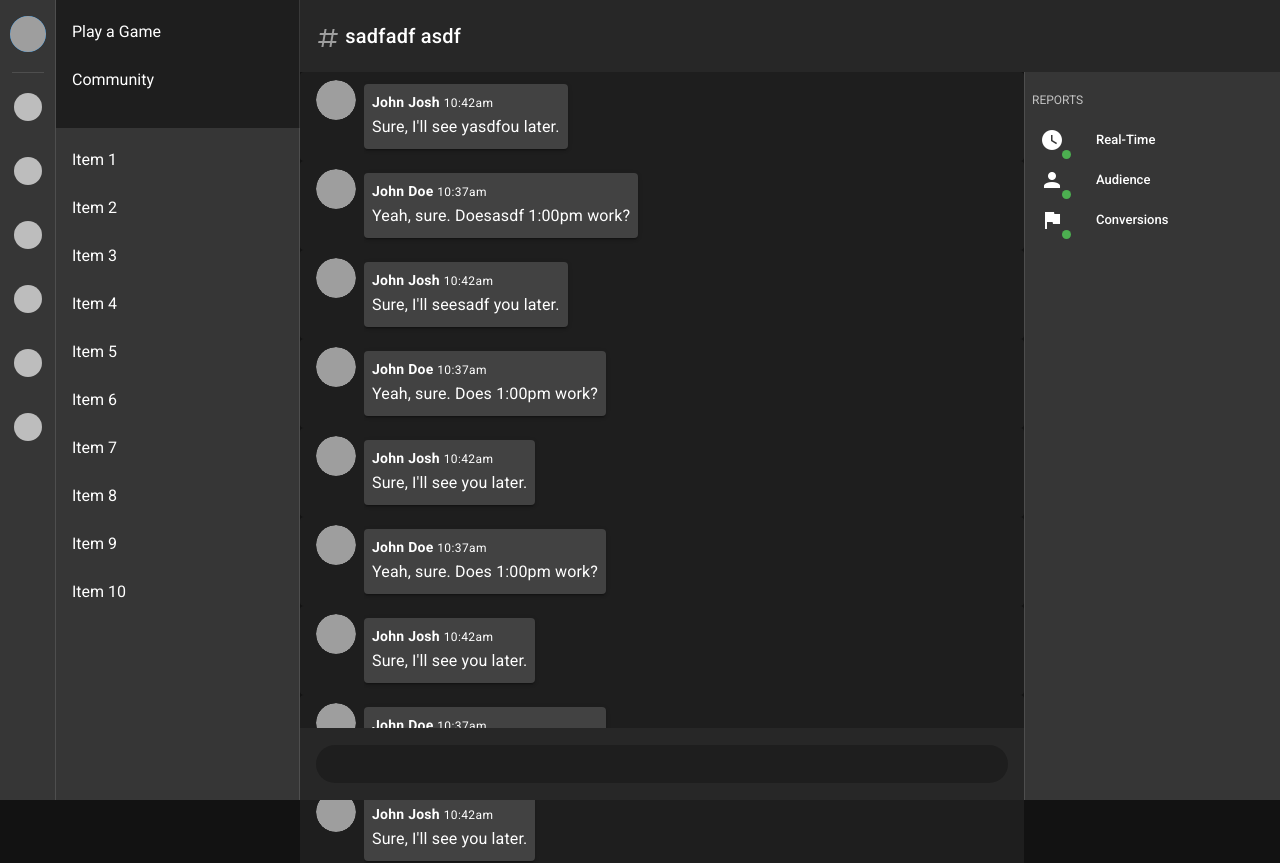
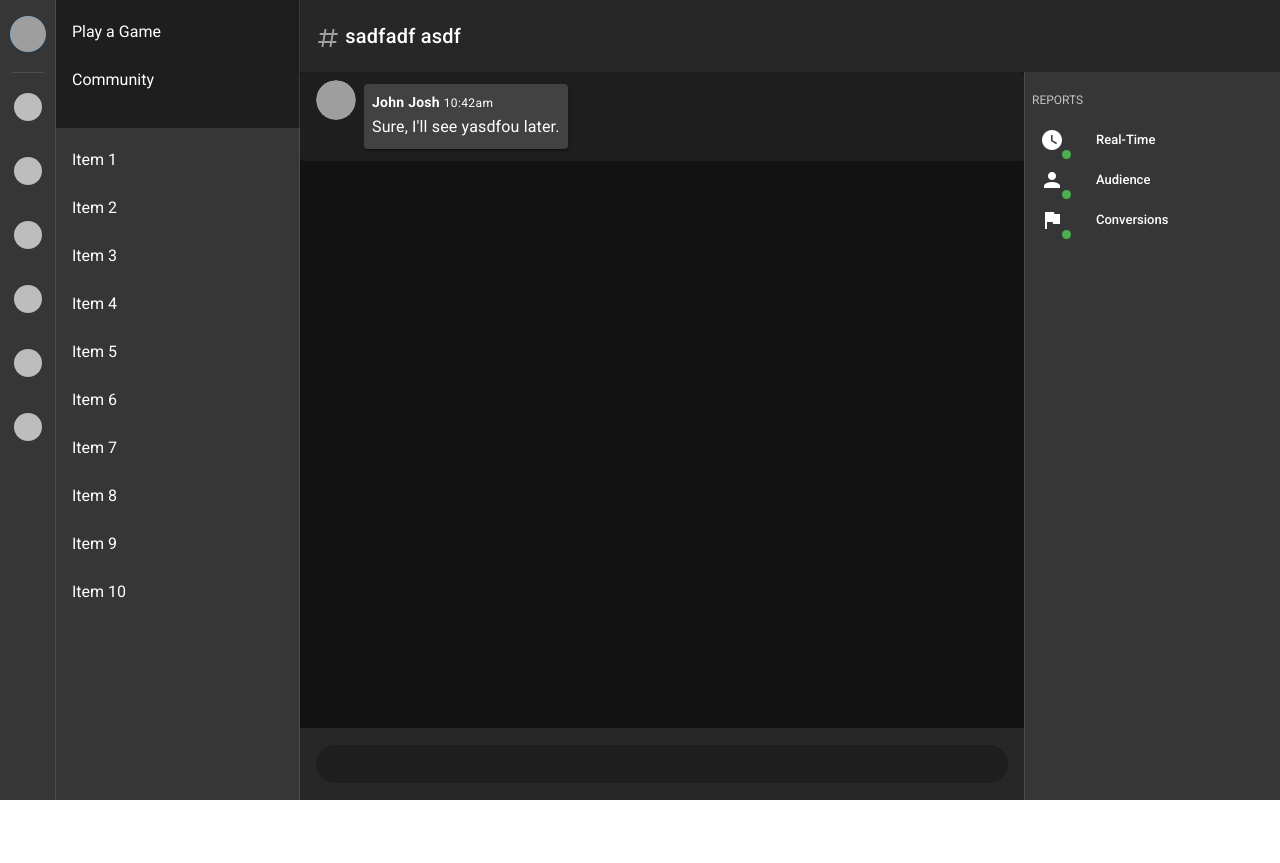
Before and after one commit to Null37/ft_transcendence, a Vue app in the folder front-end/: page /Community in a window 1280 px wide. Shown: the top 863 px of the page. After the commit the page ends 800 px from the top, so only its background shows below. Built offline with nearby package versions, Linux system fonts and the light colour scheme; grey boxes are pictures that could not be loaded.

Commit message:
getting input from text-area and updating it

```diff
--- a/front-end/src/views/Community.vue
+++ b/front-end/src/views/Community.vue
@@ -17,112 +17,25 @@ export default Vue.extend({
         });
       }
     },
+	methods: {
+		submitMessage: function(e: any) {
+			this.messages.push({id: 0, from: "", message: e.target.value, time: "", color: 'deep-purple lighten-1'}); // id should be dynamic
+			this.placeHolder = "";
+		},
+
+		updateMessage: function(e: any){
+			this.placeHolder = e.target.value;
+		}
+	},
     data: () => ({
         drawer: null,
+		placeHolder: "",
         messages: [
           {
             id: 0,
             from: 'John Josh',
             message: `Sure, I'll see yasdfou later.`,
             time: '10:42am',
-            color: 'deep-purple lighten-1',
-          },
-          {
-            id: 1,
-            from: 'John Doe',
-            message: 'Yeah, sure. Doesasdf 1:00pm work?',
-            time: '10:37am',
-            color: 'green',
-          },
-          {
-            id: 2,
-            from: 'John Josh',
-            message: `Sure, I'll seesadf you later.`,
-            time: '10:42am',
-            color: 'deep-purple lighten-1',
-          },
-          {
-            id: 3,
-            from: 'John Doe',
-            message: 'Yeah, sure. Does 1:00pm work?',
-            time: '10:37am',
-            color: 'green',
-          },
-          {
-            id: 4,
-            from: 'John Josh',
-            message: `Sure, I'll see you later.`,
-            time: '10:42am',
-            color: 'deep-purple lighten-1',
-          },
-          {
-            id: 5,
-            from: 'John Doe',
-            message: 'Yeah, sure. Does 1:00pm work?',
-            time: '10:37am',
-            color: 'green',
-          },
-          {
-            id: 6,
-            from: 'John Josh',
-            message: `Sure, I'll see you later.`,
-            time: '10:42am',
-            color: 'deep-purple lighten-1',
-          },
-          {
-            id: 7,
-            from: 'John Doe',
-            message: 'Yeah, sure. Does 1:00pm work?',
-            time: '10:37am',
-            color: 'green',
-          },
-          {
-            id: 8,
-            from: 'John Josh',
-            message: `Sure, I'll see you later.`,
-            time: '10:42am',
-            color: 'deep-purple lighten-1',
-          },
-          {
-            id: 9,
-            from: 'John Doe',
-            message: 'Yeah, sure. Does 1:00pm work?',
-            time: '10:37am',
-            color: 'green',
-          },
-          {
-            id: 10,
-            from: 'John Josh',
-            message: `Sure, I'll see you later.`,
-            time: '10:42am',
-            color: 'deep-purple lighten-1',
-          },
-          {
-            id: 11,
-            from: 'John Doe',
-            message: 'Yeah, sure. Does 1:00pm work?',
-            time: '10:37am',
-            color: 'green',
-          },
-          {
-            id: 12,
-            from: 'John Josh',
-            message: `Sure, I'll see you later.`,
-            time: '10:42am',
-            color: 'deep-purple lighten-1',
-          },
-          {
-            id: 13,
-            from: 'John Doe',
-            message: 'Yeah, sure. Does 1:00pm work?',
-            time: '10:37am',
-            color: 'green',
-          },
-          {
-            id: 14,
-            from: 'John Josh',
-            message: 'Did you still want to grab lunch today?Did you still want to grab lunch today?Did you still want to grab lunch today?Did you still want to grab lunch today?Did you still want to grab lunch today?Did you still want to grab lunch today?Did you still want to grab lunch today?Did you still want to grab lunch today?Did you still want to grab lunch today?Did you still want to grab lunch today?',
-            time: '9:47am',
             color: 'deep-purple lighten-1',
           },
         ],
@@ -217,6 +130,8 @@ export default Vue.extend({
         hide-details
         rounded
         solo
+		v-model="placeHolder"
+		@keyup.enter="submitMessage"
       ></v-text-field>
     </v-footer>
   </v-app>
```
